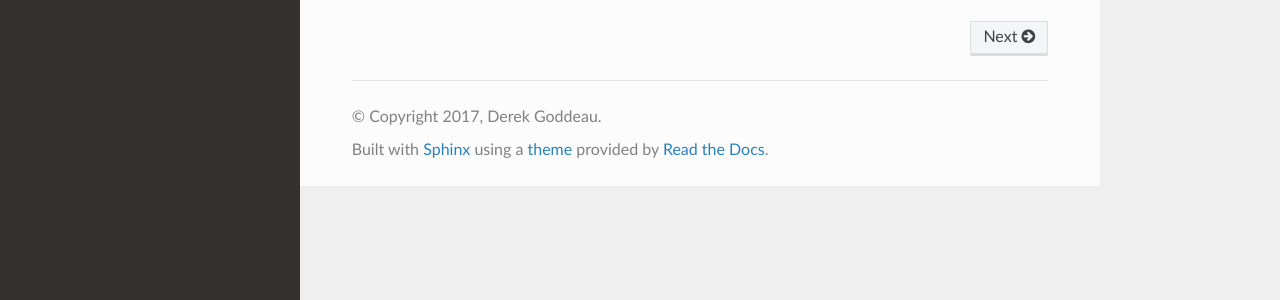
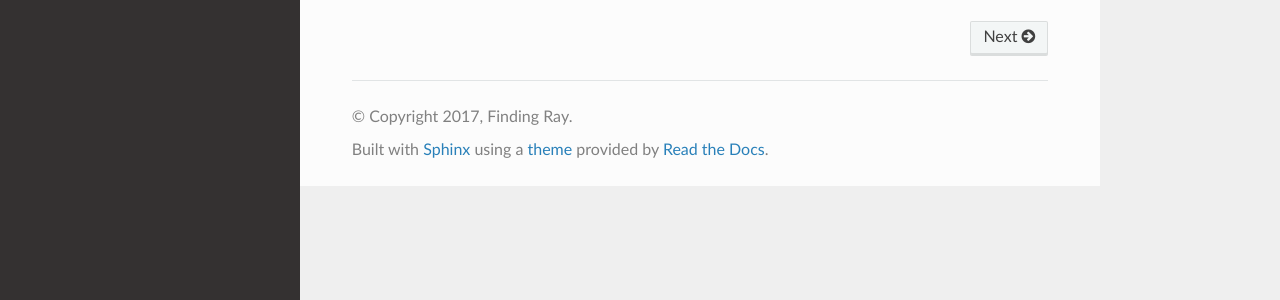
Before and after one commit to danieldufek03/Senior-Project, a Sphinx documentation site: the page built from docs/index.rst, in a window 1280 px wide. Shown: the part 527-827 px from the top of the page. Built offline with Sphinx 7.4.7 and the Read the Docs theme 2.0.0, drawn with Linux system fonts in a browser that asks for light colours; formulas are drawn with MathJax 3; pages that are not in the unit, such as notebooks, are missing from menus.

Commit message:
fix copyright tag

```diff
--- a/docs/conf.py
+++ b/docs/conf.py
@@ -66,7 +66,7 @@ master_doc = 'index'
 
 # General information about the project.
 project = u'antikythera'
-copyright = u'2017, Derek Goddeau'
+copyright = u'2017, Finding Ray'
 
 # The version info for the project you're documenting, acts as replacement for
 # |version| and |release|, also used in various other places throughout the
--- a/setup.cfg
+++ b/setup.cfg
@@ -1,6 +1,6 @@
 [metadata]
 name = antikythera
-summary = Add a short description here!
+summary = IMSI catcher detector
 author = Derek Goddeau
 author-email = dgodd001@odu.edu
 license = gpl3
```
